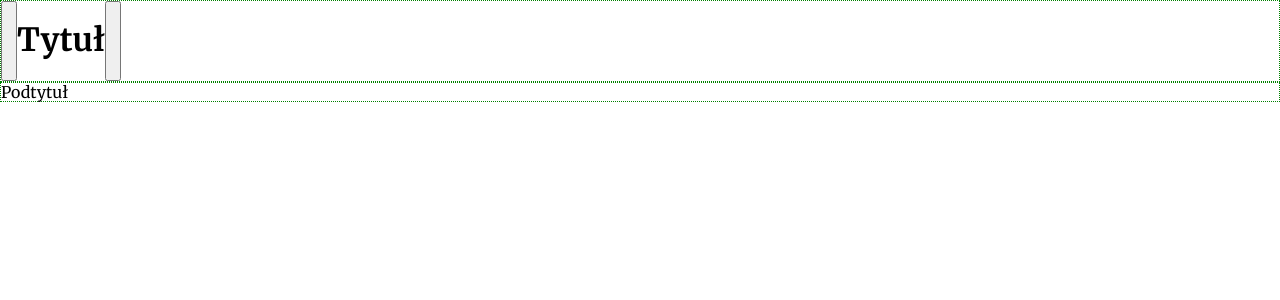
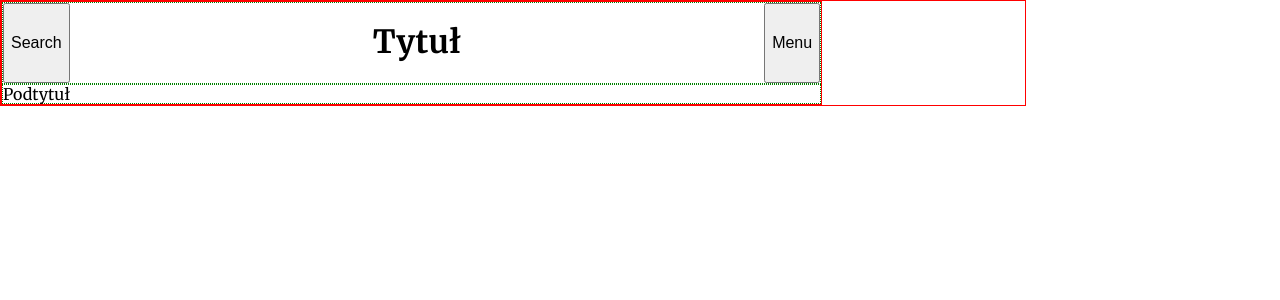
Before and after one commit to mpawlowska/template-www, a React app: page / in a window 1280 px wide. Shown: the top 300 px of the page. Built offline with nearby package versions, Linux system fonts and the light colour scheme.

Commit message:
Media breakpoints mixin

```diff
--- a/src/components/App/App.js
+++ b/src/components/App/App.js
@@ -8,7 +8,7 @@ import '../../styles/main.scss';
 
 const App = (props) => {
     return (
-        <div>
+        <div className="wrapper">
             <Header />
             <Listing />
         </div>
--- a/src/components/Header/Header.js
+++ b/src/components/Header/Header.js
@@ -7,15 +7,11 @@ const Header = (props) => {
         <header>
             <div className="wrapper">
                 <div className="mainHeader">
-                    <button className="mainHeader__searchButton">
-
-                    </button>
+                    <button className="mainHeader__searchButton">Search</button>
 
                     <h1>Tytuł</h1>
 
-                    <button className="mainHeader__menuButton">
-
-                    </button>
+                    <button className="mainHeader__menuButton">Menu</button>
                 </div>
 
                 <div className="subHeader">
--- a/src/index.html
+++ b/src/index.html
@@ -2,6 +2,7 @@
 <html lang="en">
     <head>
         <meta charset="UTF-8">
+        <meta name="viewport" content="width=device-width, height=device-height, initial-scale=1.0"/>
         <title>Template</title>
         <link href="https://fonts.googleapis.com/css?family=Merriweather:300,300i,400,400i,700&amp;subset=latin-ext" rel="stylesheet">
     </head>
--- a/src/styles/components/_app.scss
+++ b/src/styles/components/_app.scss
@@ -1,3 +1,5 @@
 body {
   font-family: $base-font-family;
+  width: 100vw;
+  height: 100vh;
 }
--- a/src/styles/components/_header.scss
+++ b/src/styles/components/_header.scss
@@ -1,7 +1,7 @@
 .mainHeader, .subHeader {
-  display: $base-flex;
+  display: flex;
+  justify-content: space-between;
   border: $border;
-
 }
 
 /*
--- /dev/null
+++ b/src/styles/layout/_layout.scss
@@ -0,0 +1,10 @@
+.wrapper {
+  max-width: 100%;
+  border: 1px solid red;
+  @include media(sm) {
+    max-width: 90%;
+  }
+  @include media(md) {
+    max-width:  80%;
+  }
+}
--- a/src/styles/main.css
+++ b/src/styles/main.css
@@ -1,8 +1,41 @@
+/*
+aside.primary {
+  float: right;
+  width: 350px;
+  @include media(sm) {
+    float: none;
+    width: 100%;
+  }
+}
+
+.grid-1-4 {
+  width: 100%;
+  @include media(sm) {
+    width: 50%;
+  }
+  @include breakpoint(md) {
+    width: 25%;
+  }
+}
+ */
+.wrapper {
+  max-width: 100%;
+  border: 1px solid red; }
+  @media screen and (min-width: 767px) {
+    .wrapper {
+      max-width: 90%; } }
+  @media screen and (min-width: 992px) {
+    .wrapper {
+      max-width: 80%; } }
+
 body {
-  font-family: "Merriweather", serif; }
+  font-family: "Merriweather", serif;
+  width: 100vw;
+  height: 100vh; }
 
 .mainHeader, .subHeader {
   display: flex;
+  justify-content: space-between;
   border: 1px dotted green; }
 
 /*
--- a/src/styles/main.scss
+++ b/src/styles/main.scss
@@ -1,4 +1,7 @@
 @import './utils/variables';
+@import './utils/mediaMixin';
+
+@import './layout/layout';
 
 @import './components/app';
 @import './components/header';
--- /dev/null
+++ b/src/styles/utils/_mediaMixin.scss
@@ -0,0 +1,35 @@
+// media breakpoints
+$breakpoints: (
+        'sm'  : 767px,
+        'md' : 992px,
+        'lg'  : 1200px
+);
+
+@mixin media($type) {
+  @if map-has-key($breakpoints, $type) {
+    @media screen and (min-width: map-get($breakpoints, $type)) {
+      @content;
+    }
+  }
+}
+
+/*
+aside.primary {
+  float: right;
+  width: 350px;
+  @include media(sm) {
+    float: none;
+    width: 100%;
+  }
+}
+
+.grid-1-4 {
+  width: 100%;
+  @include media(sm) {
+    width: 50%;
+  }
+  @include breakpoint(md) {
+    width: 25%;
+  }
+}
+ */
--- a/src/styles/utils/_variables.scss
+++ b/src/styles/utils/_variables.scss
@@ -2,7 +2,6 @@
 $base-font-family: 'Merriweather', serif;
 
 // layout:
-$base-flex: flex;
 $border: 1px dotted green;
 
 // focus:
```
Also changed, not shown: 2 other files (tests, documents, lock files or other folders).
